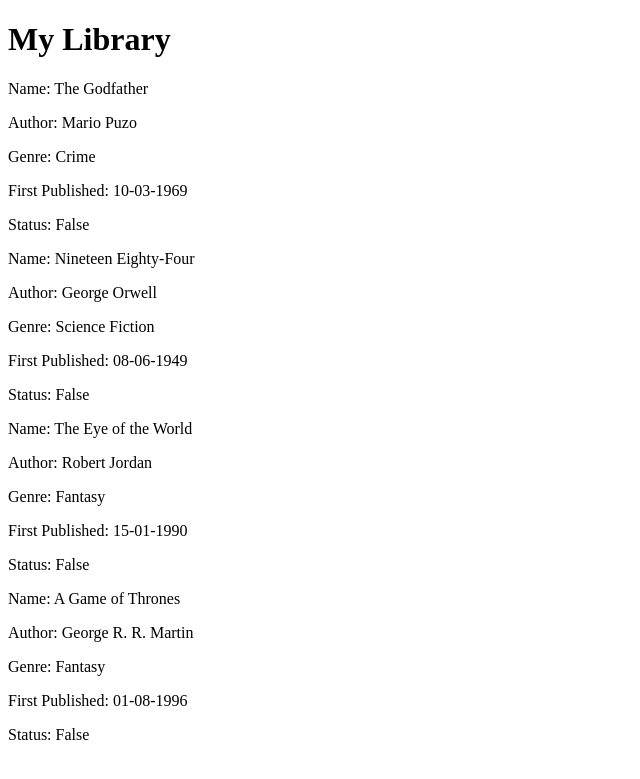
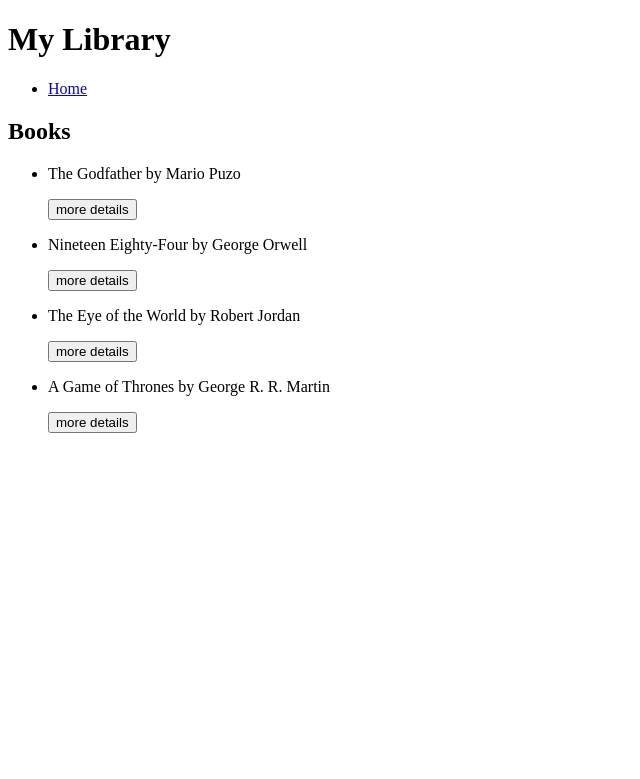
Before and after one commit to MU-RR-4Y/Week_3_weekend_homework_flask, a Flask app: page / in a window 1280 px wide. Shown: the top 779 px of the page, without its empty margins (0-640 px from the left). Run offline with Flask 2, Linux system fonts and the light colour scheme.

Commit message:
added functionality to view an individual book

```diff
--- a/controllers/controller.py
+++ b/controllers/controller.py
@@ -8,3 +8,8 @@
 @app.route('/')
 def index():
     return render_template('index.html', title ='Home', books = book_list)
+
+@app.route('/book/<index>')
+def individual_book(index):
+    book_selected = book_list[int(index)]
+    return render_template('book.html', title = book_selected.name, book = book_selected)
--- a/templates/base.html
+++ b/templates/base.html
@@ -10,6 +10,12 @@
 <body>
     <header>
         <h1>My Library</h1>
+        <nav>
+            <ul>
+                <li><a href="/">Home</a></li>
+
+            </ul>
+        </nav>
     </header>
     <main>
         {% block content %}
--- a/templates/index.html
+++ b/templates/index.html
@@ -1,17 +1,17 @@
 {% extends 'base.html' %}
 
 {% block content %}
-
+    <h2>Books</h2>
+    <ul>
     {% for book in books %}
-
-    <p>Name: {{book.name}}</p>
-    <p>Author: {{book.author}}</p>
-    <p>Genre: {{book.genre}}</p>
-    <p>First Published: {{book.published_date.strftime('%d-%m-%Y')}}</p>
-    <p>Status: {{book.status}}</p>
-
+       <li>
+            <p>{{book.name}} by {{book.author}}</p>
+            <form action="/book/{{loop.index0}}">
+                <input type="submit" value="more details">
+            </form>
+       </li>
 
     {% endfor %}
-
+    </ul>
 
 {% endblock %}
```
Also changed, not shown: templates/book.html (added, +12 -0 lines), tests/book_test.py (+1 -0 lines), models/book.py (line endings or trailing spaces).
